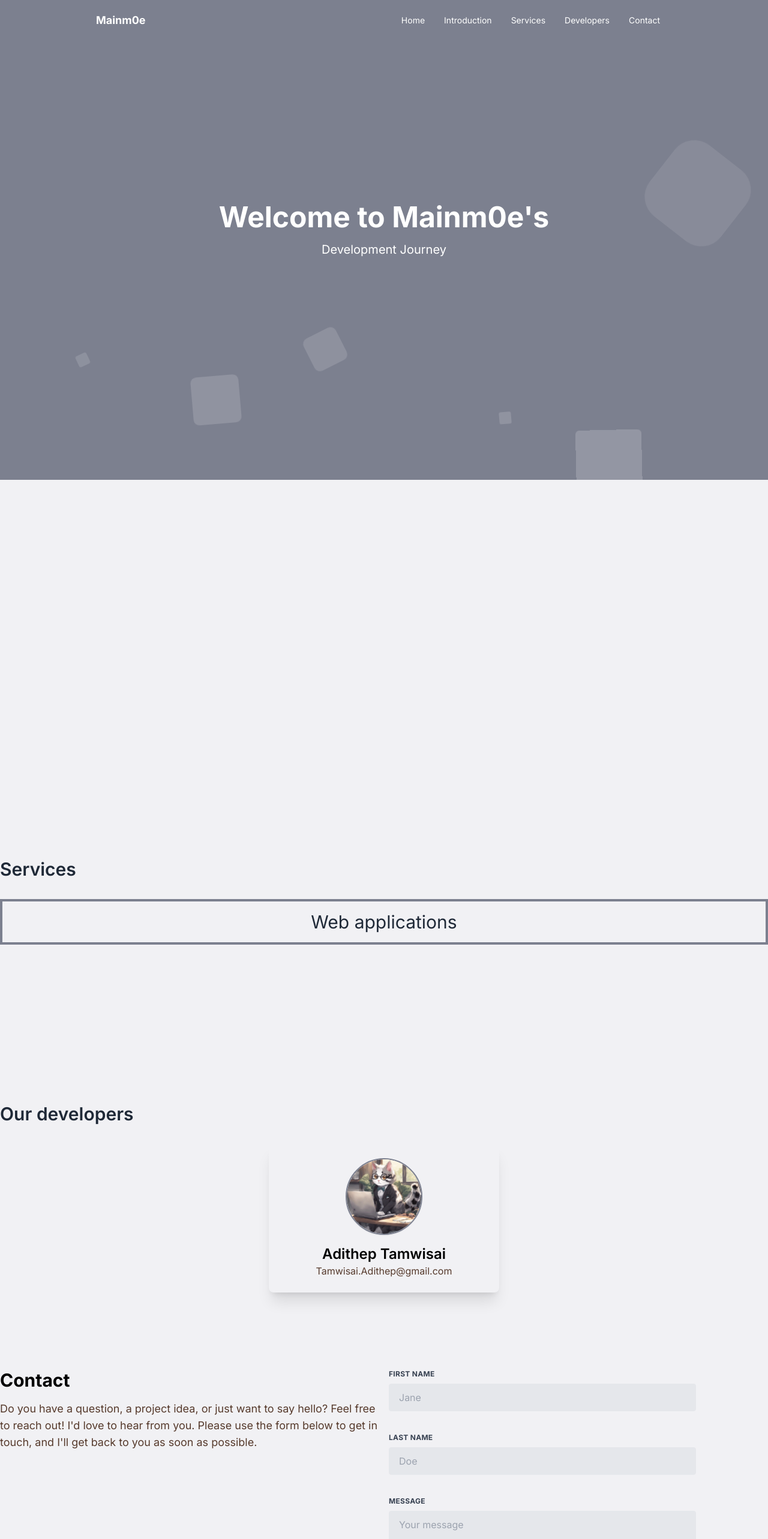
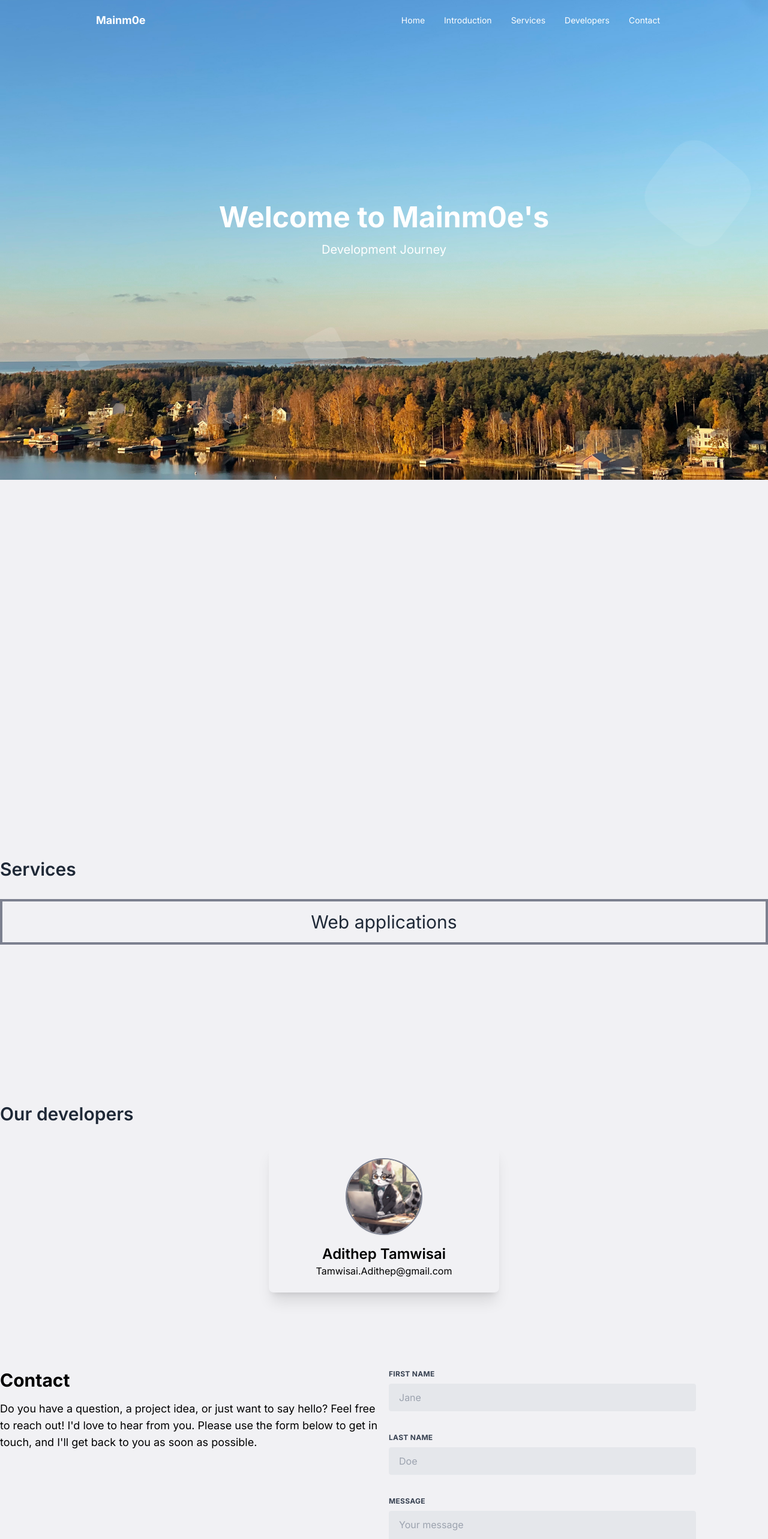
Before and after one commit to Mainm0e/mainm0e_page, a Next.js app: page / in a window 1280 px wide. Shown: the top 2566 px of the page at 60% size. Built offline with nearby package versions, Linux system fonts and the light colour scheme.

Commit message:
update hero

```diff
--- a/app/layout.tsx
+++ b/app/layout.tsx
@@ -1,41 +1,39 @@
-import './globals.css'
-import type { Metadata } from 'next'
-import { Inter } from 'next/font/google'
-import Navbar from '../components/header/Navbar'
-import Footer from '../components/footer/Footer'
-import { Analytics } from '@vercel/analytics/react';
-import { Toaster } from 'react-hot-toast'
-const inter = Inter({ subsets: ['latin'] })
-
+import "./globals.css";
+import type { Metadata } from "next";
+import { Inter } from "next/font/google";
+import Navbar from "../components/header/Navbar";
+import Footer from "../components/footer/Footer";
+import { Analytics } from "@vercel/analytics/react";
+import { Toaster } from "react-hot-toast";
+const inter = Inter({ subsets: ["latin"] });
 
 export const metadata: Metadata = {
-  title: 'Mainm0e',
-  description: 'Mainm0e\'s personal website',
-}
+  title: "Mainm0e",
+  description: "Mainm0e's personal website",
+};
 
 export default function RootLayout({
   children,
 }: {
-  children: React.ReactNode
+  children: React.ReactNode;
 }) {
   return (
     <html lang="en" suppressHydrationWarning={true}>
       <head>
-      <link rel="stylesheet" href="https://cdn.jsdelivr.net/gh/devicons/devicon@v2.15.1/devicon.min.css" />
-      <script src="https://kit.fontawesome.com/f3586bdbae.js" crossOrigin="anonymous"></script>
+        <link
+          rel="stylesheet"
+          href="https://cdn.jsdelivr.net/gh/devicons/devicon@v2.15.1/devicon.min.css"
+        />
+        <script
+          src="https://kit.fontawesome.com/f3586bdbae.js"
+          crossOrigin="anonymous"
+        ></script>
       </head>
       <body className={inter.className}>
-        <header>
-      <Navbar/> {/* Pass the current path as a prop */}
-        </header>
         {children}
-        <Toaster
-        position="top-right"
-        reverseOrder={false}
-        />
+        <Toaster position="top-right" reverseOrder={false} />
         <Analytics />
-        <Footer />
       </body>
     </html>
-  )
+  );
 }
--- a/app/page.tsx
+++ b/app/page.tsx
@@ -5,9 +5,15 @@ import Introduction from "../components/section/Introduction";
 import Services from "../components/section/Services";
 import ContactForm from "../components/section/ContactForm";
 import Developers from "../components/section/Developers";
+import Navbar from "../components/header/Navbar";
+import Footer from "../components/footer/Footer";
 /* portfolio fullstact developer */
 export default function Home() {
   return (
+    <>
+      <header>
+        <Navbar />
+      </header>
       <main className="">
         {/* hero section for */}
         <section id="hero" className="">
@@ -27,9 +33,10 @@ export default function Home() {
           <Developers />
         </section>
         <section id="contact_form" className="py-8 flex justify-center">
-      <ContactForm/>
+          <ContactForm />
         </section>
-
       </main>
+      <Footer />
+    </>
   );
 }
--- a/components/common/ContactForm.tsx
+++ b/components/common/ContactForm.tsx
@@ -16,6 +16,7 @@ export default function ContactForm() {
 
   const onSubmit = (data: FormData) => {
     console.log(data);
+    // display toast message
     toast.custom((t) => (
       <div
         className={`${
@@ -73,6 +74,7 @@ export default function ContactForm() {
             render={({ field }) => (
               <input
                 {...field}
+                id="firstName"
                 className="appearance-none block w-full bg-gray-200 text-gray-700 border border-gray-200 rounded py-3 px-4 mb-3 leading-tight focus:outline-none focus:bg-white focus:border-primary"
                 placeholder="Jane"
               />
@@ -95,6 +97,7 @@ export default function ContactForm() {
             render={({ field }) => (
               <input
                 {...field}
+                id="lastName"
                 className="appearance-none block w-full bg-gray-200 text-gray-700 border border-gray-200 rounded py-3 px-4 mb-3 leading-tight focus:outline-none focus:bg-white focus:border-primary"
                 placeholder="Doe"
               />
@@ -117,6 +120,7 @@ export default function ContactForm() {
             render={({ field }) => (
               <textarea
                 {...field}
+                id="message"
                 className="appearance-none block w-full bg-gray-200 text-gray-700 border border-gray-200 rounded py-3 px-4 mb-3 leading-tight focus:outline-none focus:bg-white focus:border-primary h-48 resize-none"
                 placeholder="Your message"
               />
--- a/components/header/Navbar.tsx
+++ b/components/header/Navbar.tsx
@@ -26,7 +26,8 @@ function Navbar() {
       setPath(window.location.pathname);
       const currentPosition = window.scrollY;
       setScrollPosition(currentPosition);
-      navStyle = getNavStyle(scrollPosition)
+      console.log(currentPosition);
+      navStyle = getNavStyle(scrollPosition);
     };
 
     // Add the scroll event listener when the component mounts
@@ -42,7 +43,6 @@ function Navbar() {
     defaultpath = path;
     setPath(path);
   };
-
 
   return (
     <>
--- a/components/section/Hero.tsx
+++ b/components/section/Hero.tsx
@@ -4,9 +4,9 @@ export default function Hero() {
   return (
     <div
       className="hero min-h-screen bg-cover bg-center relative flex items-center bg-primary"
-      /* style={{
-        backgroundImage: "url('/images/tausta_flamingo.jpg')",
-      }} */
+       style={{
+        backgroundImage: "url('/images/hero.jpeg')",
+      }}
     >
       <div className="container mx-auto text-center relative z-10">
         <h1 className="text-5xl font-bold text-white mb-4">
--- a/package.json
+++ b/package.json
@@ -17,7 +17,7 @@
         "autoprefixer": "10.4.16",
         "eslint": "8.50.0",
         "eslint-config-next": "13.5.2",
-        "next": "13.5.2",
+        "next": "^13.5.2",
         "postcss": "8.4.30",
         "react": "18.2.0",
         "react-dom": "18.2.0",
--- a/tailwind.config.ts
+++ b/tailwind.config.ts
@@ -31,10 +31,10 @@ const config: Config = {
         "text-secondary": "#000",
         "text-label": "#000",
         "text-hover": "#FFF",
-        "text-neutral": "#563A2C",
+        "text-neutral": "#000",
         // * btn
-        "btn-primary": "#563A2C",
-        "btn-hover" : "#c5b69c",
+        "btn-primary": "#252C4A",
+        "btn-hover" : "#7C808F",
 
       },
     },
```
Also changed, not shown: public/images/hero.jpeg (added), 1 other file (tests, documents, lock files or other folders). Lines whose indentation alone changed are shown as unchanged.
